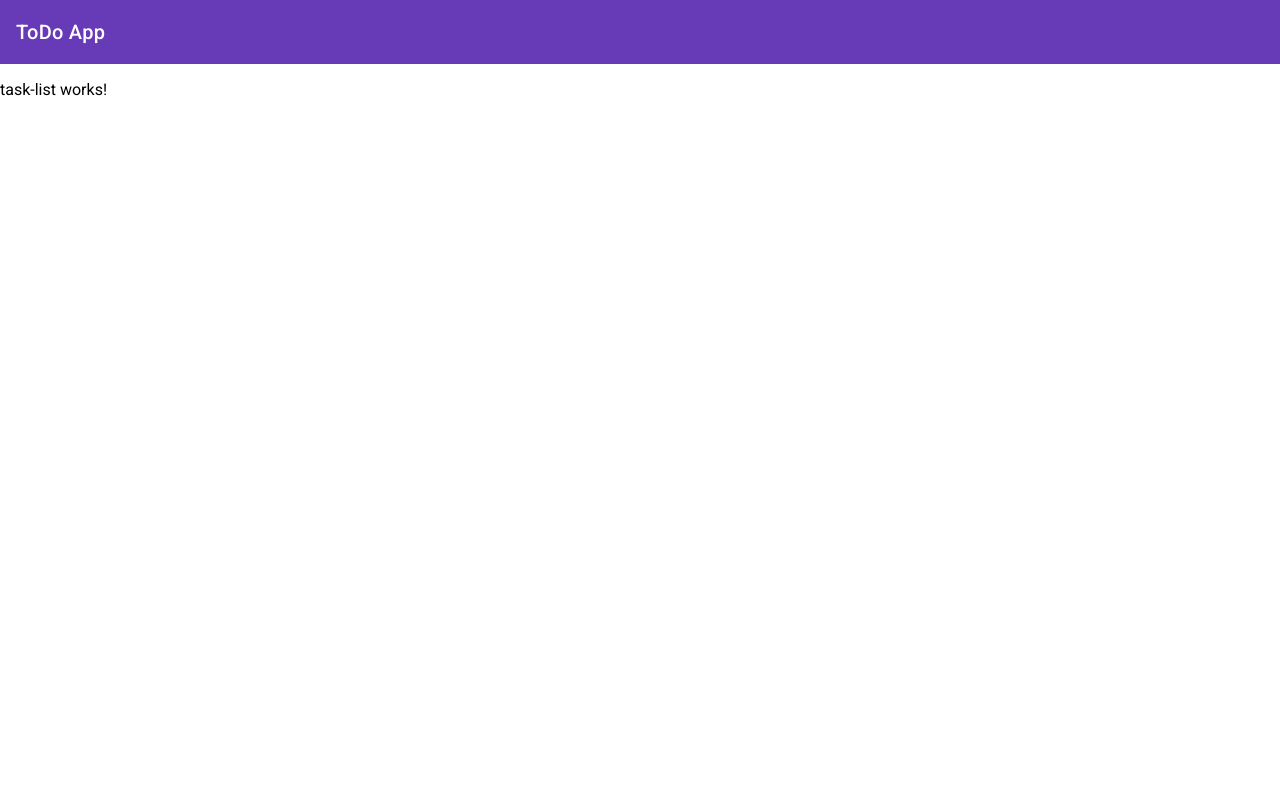
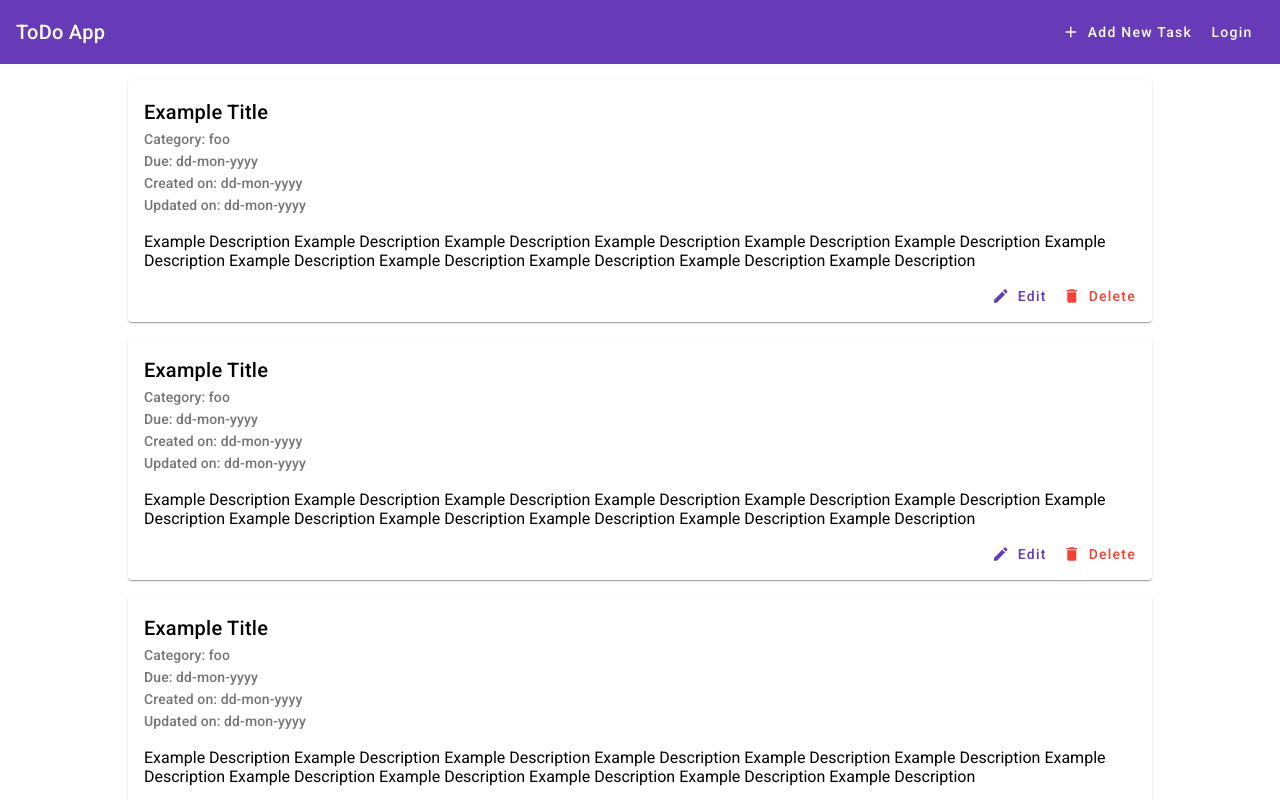
Before and after one commit to Russell-Len/todo-app, an Angular app: page / in a window 1280 px wide. Shown: the top 800 px of the page. Built offline with nearby package versions, Linux system fonts and the light colour scheme.

Commit message:
Created initial task list design Also made toolbar sticky

```diff
--- a/src/app/task-list/task-list.component.css
+++ b/src/app/task-list/task-list.component.css
@@ -0,0 +1,9 @@
+.task{
+    max-width: 80%;
+    margin: 16px auto;
+}
+
+.task-actions{
+    display: flex;
+    justify-content: flex-end;
+}
--- a/src/app/task-list/task-list.component.html
+++ b/src/app/task-list/task-list.component.html
@@ -1 +1,31 @@
-<p>task-list works!</p>
+<div *ngFor="let n of [0,1,2,3]">
+    <mat-card class="task">
+        <mat-card-header>
+            <mat-card-title>Example Title</mat-card-title>
+            <mat-card-subtitle>Category: foo</mat-card-subtitle>
+            <mat-card-subtitle>Due: dd-mon-yyyy</mat-card-subtitle>
+            <mat-card-subtitle>Created on: dd-mon-yyyy</mat-card-subtitle>
+            <mat-card-subtitle>Updated on: dd-mon-yyyy</mat-card-subtitle>
+        </mat-card-header>
+
+        <mat-card-content>
+            <p>
+                Example Description Example Description Example Description Example Description Example Description
+                Example
+                Description Example Description Example Description Example Description Example Description Example
+                Description Example Description
+            </p>
+        </mat-card-content>
+
+        <mat-card-actions class="task-actions">
+            <button mat-button color="primary">
+                <mat-icon>edit</mat-icon>
+                Edit
+            </button>
+            <button mat-button color="warn">
+                <mat-icon>delete</mat-icon>
+                Delete
+            </button>
+        </mat-card-actions>
+    </mat-card>
+</div>
--- a/src/app/toolbar/toolbar.component.css
+++ b/src/app/toolbar/toolbar.component.css
@@ -0,0 +1,10 @@
+.toolbar {
+    position: sticky;
+    position: -webkit-sticky;
+    top: 0;
+    z-index: 1000;
+}
+
+.toolbar-spacer {
+    flex: 1 1 auto;
+}
--- a/src/app/toolbar/toolbar.component.html
+++ b/src/app/toolbar/toolbar.component.html
@@ -1,3 +1,14 @@
-<mat-toolbar color="primary">
+<mat-toolbar class="toolbar" color="primary">
     <span>ToDo App</span>
+
+    <span class="toolbar-spacer"></span>
+
+    <button mat-button>
+        <mat-icon>add</mat-icon>
+        Add New Task
+    </button>
+
+    <button mat-button>
+        Login
+    </button>
 </mat-toolbar>
```
Also changed, not shown: src/app/app.module.ts (+14 -2 lines).
